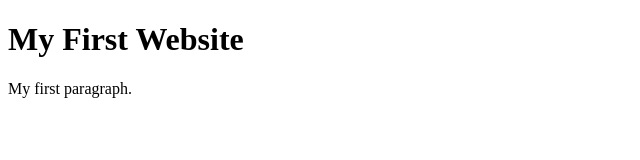
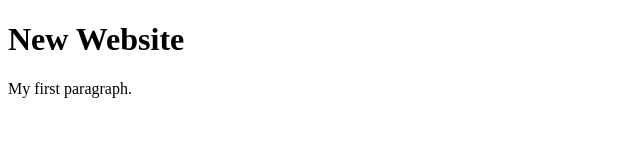
Before and after one commit to danieldsf/learning-codersrank-practice, a website: page index.html in a window 1280 px wide. Shown: the whole page, without its empty margins (0-640 px from the left). Drawn offline with Linux system fonts and the light colour scheme.

Commit message:
change title - (1 file modified)

```diff
--- a/index.html
+++ b/index.html
@@ -1,11 +1,11 @@
 <!DOCTYPE html>
 <html>
   <head>
-    <title>Page Title</title>
+    <title>My Title</title>
   </head>
   <body>
 
-    <h1>My First Website</h1>
+    <h1>New Website</h1>
     <p>My first paragraph.</p>
 
   </body>
```
